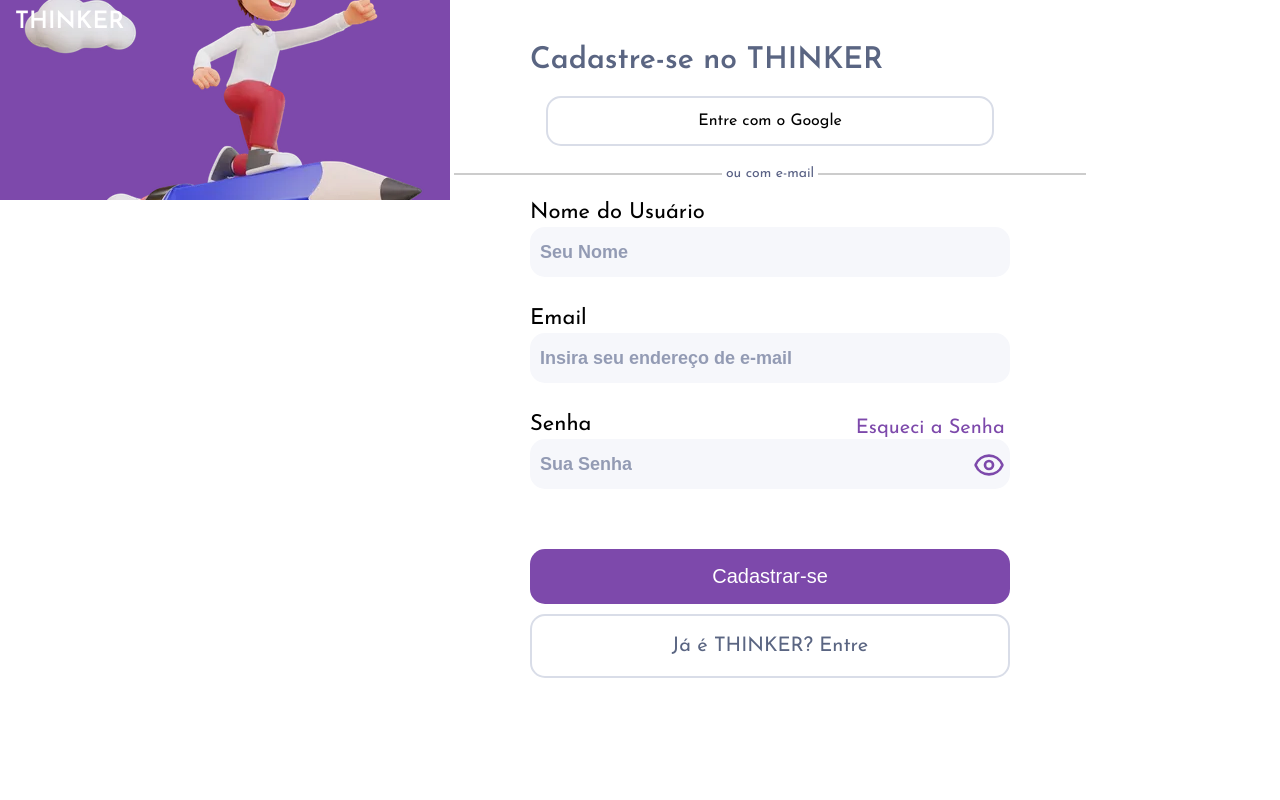
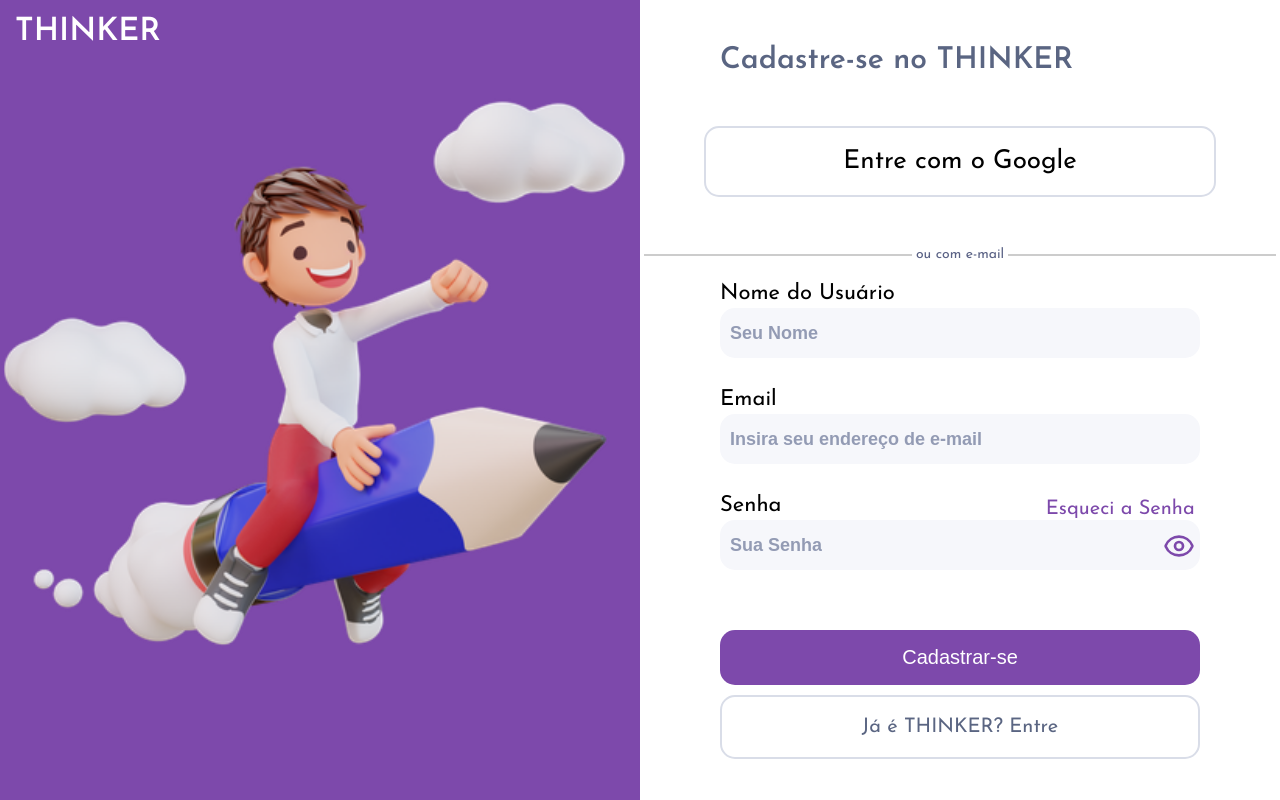
Before and after one commit to DevVitorlevi/Thinker, a React (Vite) app in the folder frontend/: page /register in a window 1280 px wide. Built offline with nearby package versions, Linux system fonts and the light colour scheme.

Commit message:
feito a tela de cadastro

```diff
--- a/frontend/src/styles/Login.js
+++ b/frontend/src/styles/Login.js
@@ -6,7 +6,7 @@ export const Container = styled.div`
     height: 100vh;
     font-family: 'Josefin Sans', sans-serif; /* Aplica a fonte apenas aqui */
 
-    @media screen and (min-width:1024px){
+    @media screen and (min-width:1025px){
         flex-direction: row;
         overflow: hidden;
     }
@@ -78,16 +78,16 @@ export const Imagediv = styled.div`
             font-size: 36px;
         }
     }
-    @media screen and (min-width:883px) and (max-width:1023px){
+    @media screen and (min-width:883px) and (max-width:1024px){
         .mobile{
-            width: 300px;
+            width: 250px;
         }
         .font{
             font-size: 36px;
 
         }
     }
-    @media screen and (min-width:1024px) and (max-width:1279px){
+    @media screen and (min-width:1025px) and (max-width:1279px){
         overflow: unset;
         display: flex;
         align-items: center;
@@ -107,6 +107,43 @@ export const Imagediv = styled.div`
         .font{
             font-size:36px;
             top: 2%;
+        }
+    }
+    @media screen and (min-width: 1280px) and (max-width:1366px){
+        height: 100vh;
+        width: 50vw;
+        display: flex;
+        justify-content: center;
+        align-items: center;
+        .font{
+            top: 2%;
+            font-size: 32px;
+        }
+        .desktop{
+                display: block;
+                min-width: 700px;
+
+        }
+        .mobile{
+            display: none;
+        }
+    }
+    @media screen and (min-width:1367px){
+        height: 100vh;
+        display: flex;
+        justify-content: center;
+        align-items: center;
+        .font{
+            top: 2%;
+            font-size: 32px;
+        }
+        .desktop{
+                display: block;
+                min-width: 900px;
+
+        }
+        .mobile{
+            display: none;
         }
     }
 `
@@ -132,6 +169,16 @@ export const Formdiv = styled.div`
         font-size: 30px;
         text-align: left;
         margin-left: 5rem;
+        }
+    }
+    @media screen and (min-width:1281px) and (max-width:1366px) {
+        .titulo{
+            font-size: 36px;
+        }
+    }
+    @media screen  and (min-width:1367px){
+        .titulo{
+            font-size: 40px ;
         }
     }
 
@@ -165,6 +212,7 @@ export const Form = styled.div`
     display: flex;
     flex-direction: column;
     align-items: center;
+    justify-content: center;
     width:100%;
     form{
         display: flex;
@@ -252,7 +300,7 @@ export const Form = styled.div`
         text-decoration: none;
     }
 
-    @media screen and (min-width:768px) and (max-width:1023px){
+    @media screen and (min-width:768px) and (max-width:1024px){
         form{
             gap: 30px;
         }
@@ -282,9 +330,8 @@ export const Form = styled.div`
             font-size: 20px;
         }
     }
-    @media screen and (min-width:1024px) {
+    @media screen and (min-width:1025px) and (max-width:1280px) {
         width: 50vw;
-        height :100vw ;
         form{
             gap: 30px;
         }
@@ -318,8 +365,97 @@ export const Form = styled.div`
         button{
             font-size: 20px;
         }
+    }
         .required{
             font-size: 20px;
+    }
+    @media screen and (min-width:1281px) and (max-width:1366px) {
+        width: 50vw;
+        form{
+            gap: 30px;
+        }
+        .input{
+            max-width: 40rem;
+            min-width: 35rem;
+            height:60px;
+            font-size:28px;
+        }
+        ::placeholder{
+            position: absolute;
+            top: 50%;
+            transform: translateY(-50%);
+            font-size: 20px;
+        }
+        .eye,.eye-c{
+            width: 35px;
+            height: 35px;
+            top: 38px;
+        }
+        p{
+            font-size: 24px;
+        }
+        #forgot{
+            font-size: 20px;
+            top: 5px;
+        }
+        #link{
+            font-size: 24px;
+            text-align: center;
+        }
+        button{
+            font-size: 24px;
+            height: 80px;
+        }
+        .buttons{
+            gap: 30px;
+        }
+        .required{
+            font-size: 24px;
+        }
+    }
+    @media screen and (min-width:1367px) {
+        width: 53vw;
+        margin-top: 30px;
+        form{
+            gap: 30px;
+        }
+        .input{
+            max-width: 50rem;
+            min-width: 45rem;
+            height:70px;
+            font-size:28px;
+        }
+        ::placeholder{
+            position: absolute;
+            top: 50%;
+            transform: translateY(-50%);
+            font-size: 20px;
+        }
+        .eye,.eye-c{
+            width: 40px;
+            height: 40px;
+            top: 46px;
+        }
+        p{
+            font-size: 28px;
+        }
+        #forgot{
+            font-size: 20px;
+            top: 5px;
+        }
+        #link{
+            font-size: 24px;
+            text-align: center;
+        }
+        button{
+            font-size: 24px;
+            height: 80px;
+        }
+        .buttons{
+            gap: 30px;
+        }
+        .required{
+            font-size: 24px;
         }
     }
 `
@@ -340,10 +476,19 @@ export const Auth = styled.div`
             font-size: 24px;
         }
     }
-    @media screen and (min-width:1024px){
+    @media screen and (min-width:1024px) and (max-width:1279px){
         .google{
             width: 70%;
             margin: auto;
         }
     }
+    @media screen and (min-width: 1280px) {
+        .google{
+            width: 80%;
+            padding: 20px;
+            font-size: 26px;
+            margin-top: 30px;
+            margin-bottom: 30px
+        }
+    }
 `
```
